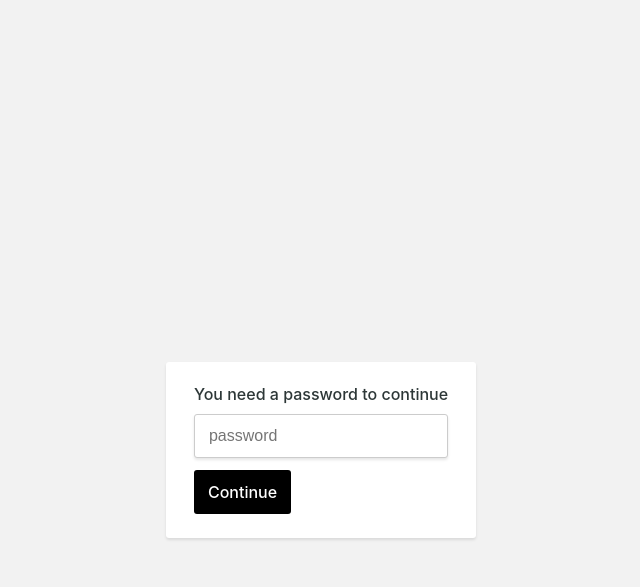
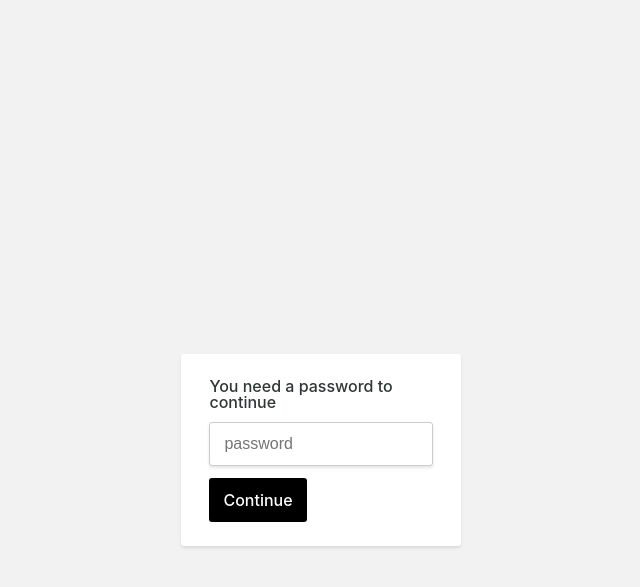
Before and after one commit to eliason-j/eliason-j.github.io, a Jekyll site: the page resume/index.html, which Jekyll copies as it is, in a window 1280 px wide. Shown: the top 587 px of the page, without its empty margins (319-959 px from the left). Built offline with Jekyll 4.4.1, drawn with Linux system fonts in a browser that asks for light colours.

Commit message:
Update index.html

```diff
--- a/resume/index.html
+++ b/resume/index.html
@@ -30,8 +30,8 @@
                 -webkit-box-shadow: 0 2px 3px 0 rgba(0,0,0,0.1);
                 box-shadow: 0 2px 3px 0 rgba(0,0,0,0.1);
                 border-radius: 3px;
-                max-width: 500px;
-                width: 125%;
+                max-width: 600px;
+                width: 90%;
                 /*min-width: 500px;*/
             }
             .protected__content {
```
